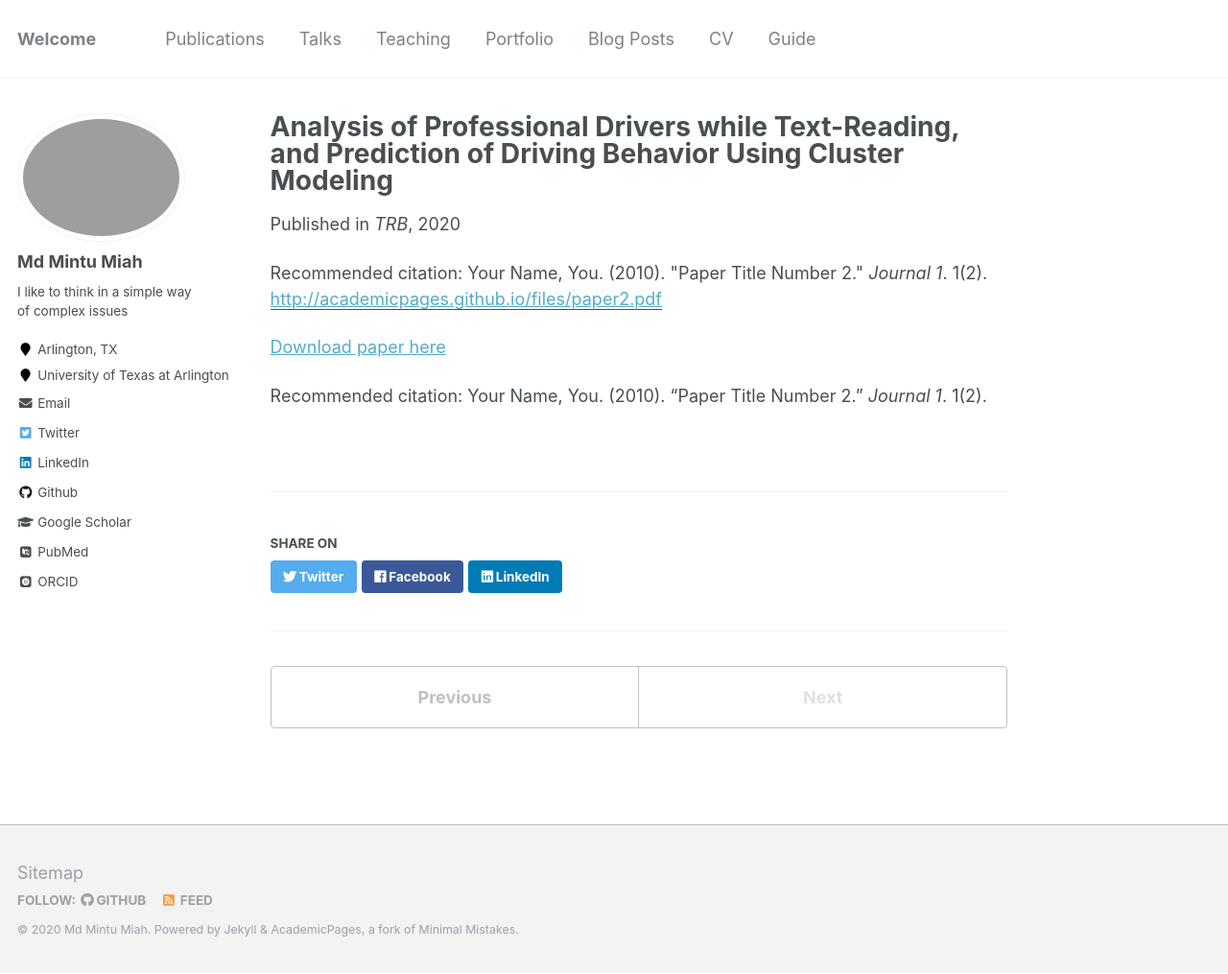
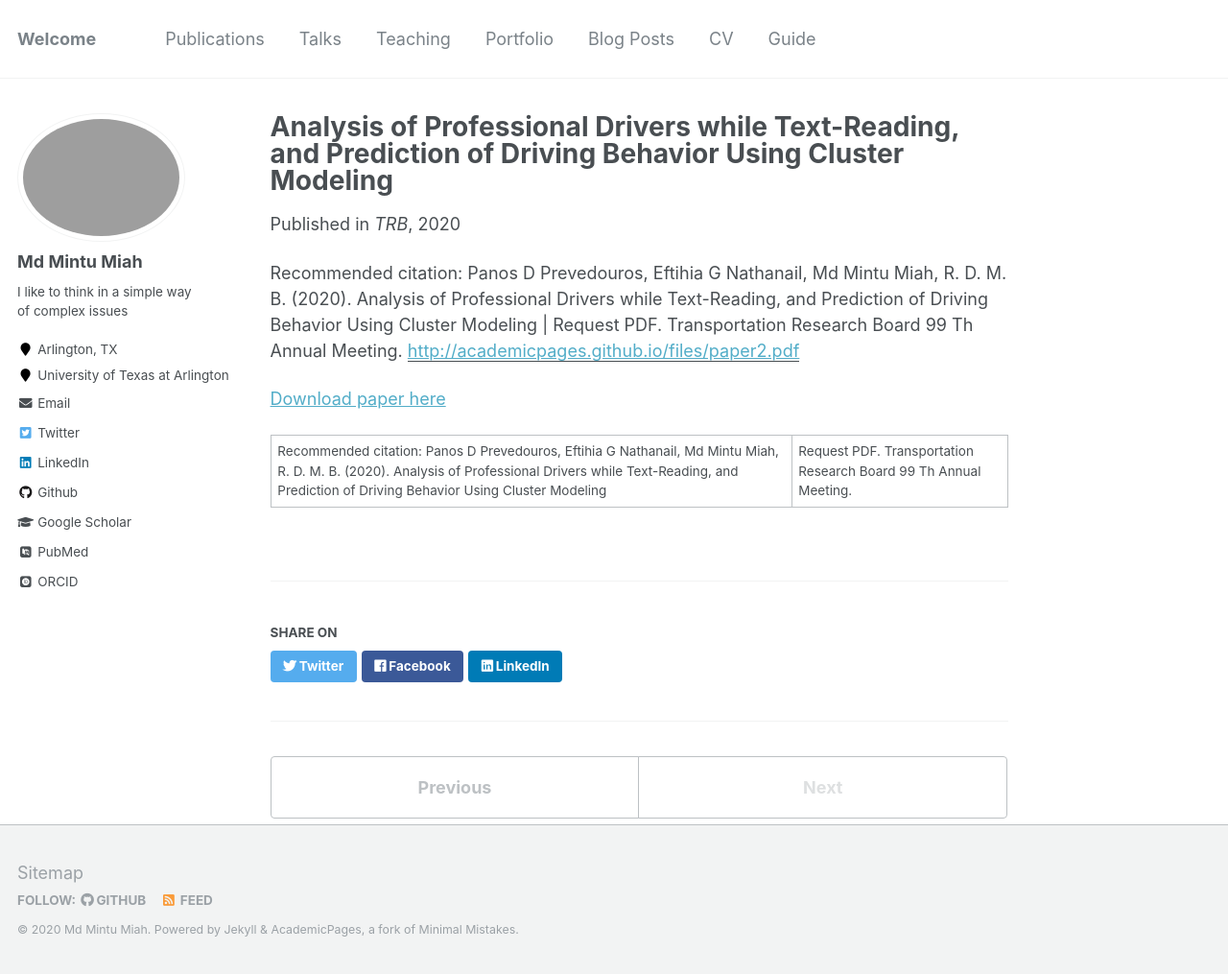
Before and after one commit to mintu07ruet/mintu07ruet.github.io, a Jekyll site: the page built from _publications/2010-10-01-paper-title-number-2.md, in a window 1280 px wide and 1015 px high. Shown: the whole window at 96% size. Built offline with Jekyll 4.4.1, drawn with Linux system fonts in a browser that asks for light colours; some web fonts are replaced.

Commit message:
Update 2010-10-01-paper-title-number-2.md

```diff
--- a/_publications/2010-10-01-paper-title-number-2.md
+++ b/_publications/2010-10-01-paper-title-number-2.md
@@ -6,10 +6,10 @@ excerpt: ''
 date: 2020-01-12
 venue: 'TRB'
 paperurl: 'http://academicpages.github.io/files/paper2.pdf'
-citation: 'Your Name, You. (2010). &quot;Paper Title Number 2.&quot; <i>Journal 1</i>. 1(2).'
+citation: 'Panos D Prevedouros, Eftihia G Nathanail, Md Mintu Miah, R. D. M. B. (2020). Analysis of Professional Drivers while Text-Reading, and Prediction of Driving Behavior Using Cluster Modeling | Request PDF. Transportation Research Board 99 Th Annual Meeting.'
 ---
 
 
 [Download paper here](http://academicpages.github.io/files/paper2.pdf)
 
-Recommended citation: Your Name, You. (2010). "Paper Title Number 2." <i>Journal 1</i>. 1(2).
+Recommended citation: Panos D Prevedouros, Eftihia G Nathanail, Md Mintu Miah, R. D. M. B. (2020). Analysis of Professional Drivers while Text-Reading, and Prediction of Driving Behavior Using Cluster Modeling | Request PDF. Transportation Research Board 99 Th Annual Meeting.
```
